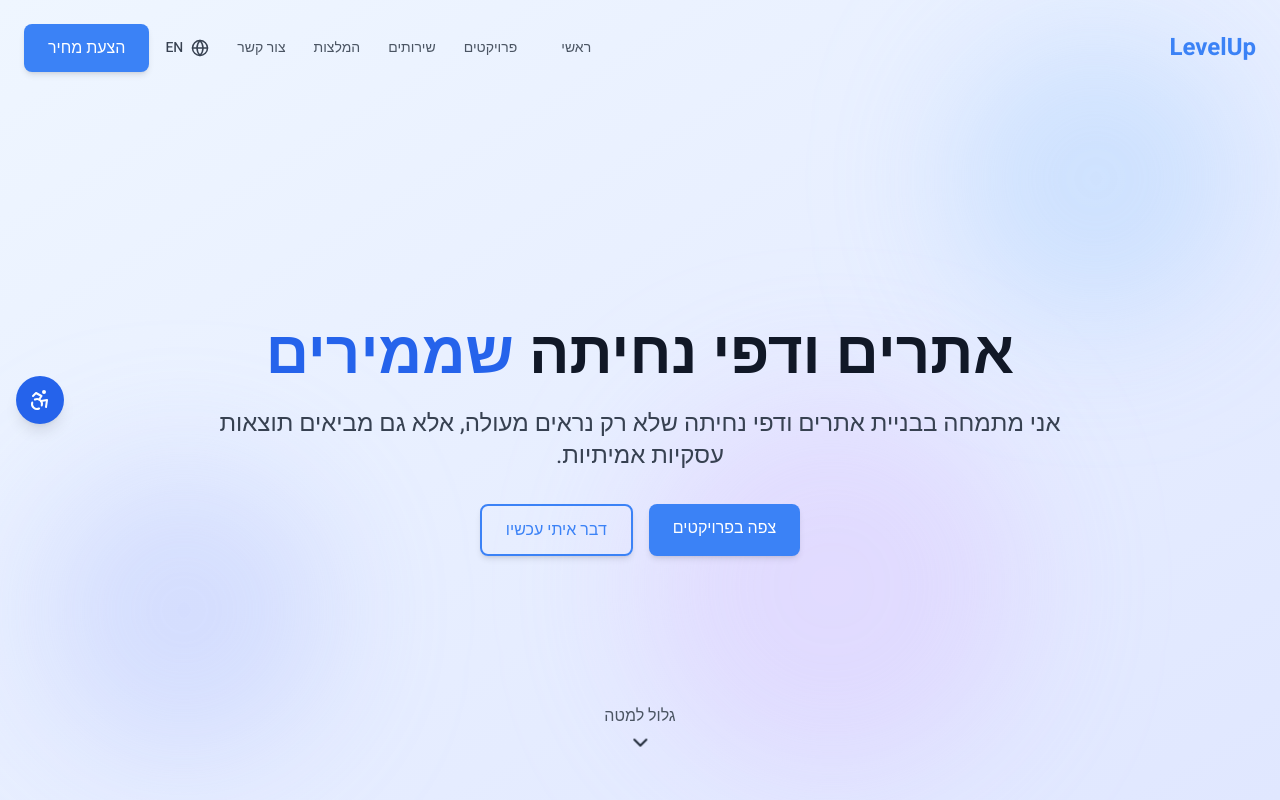
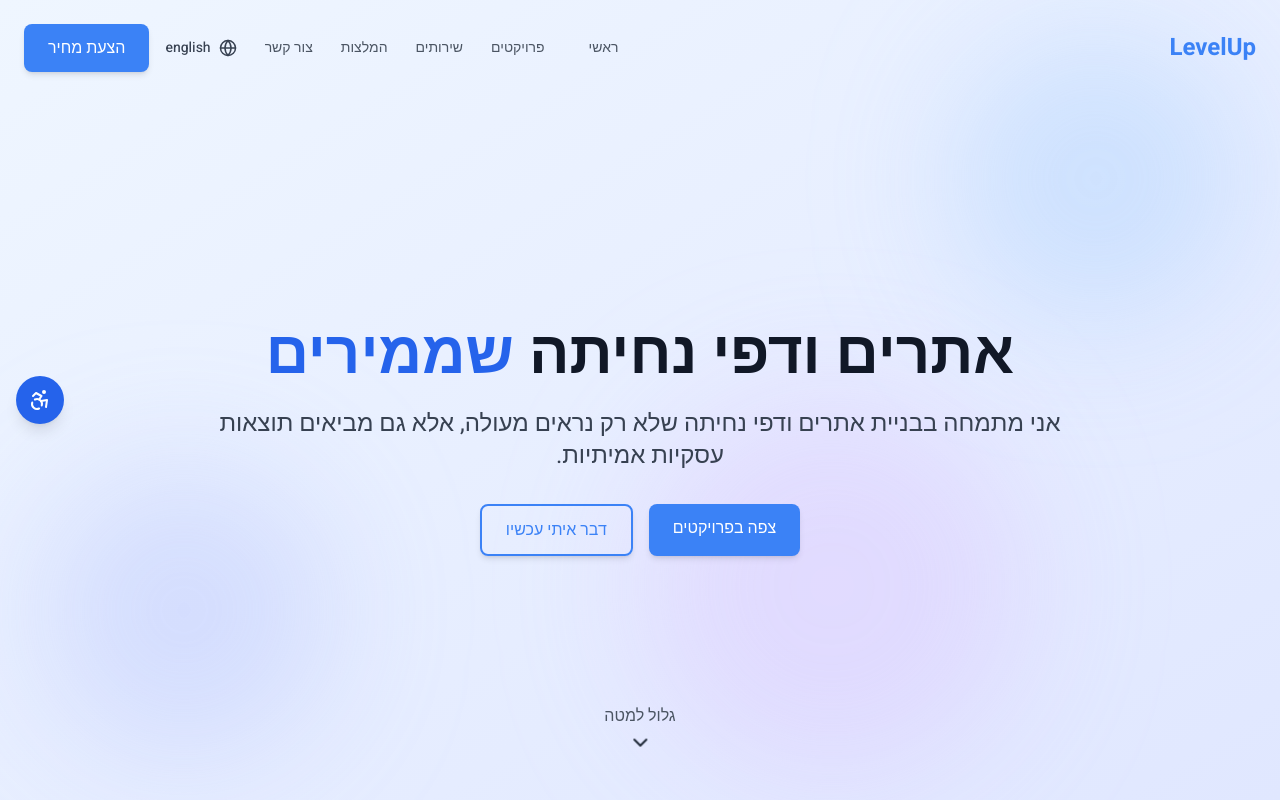
Before and after one commit to Urielvais/buildWeb, a React (Vite) app: page / in a window 1280 px wide. Shown: the top 800 px of the page. Built offline with nearby package versions, Linux system fonts and the light colour scheme.

Commit message:
Updated LanguageToggle.tsx

```diff
--- a/src/components/LanguageToggle.tsx
+++ b/src/components/LanguageToggle.tsx
@@ -21,7 +21,7 @@ const LanguageToggle: React.FC = () => {
       aria-label={`Switch to ${language === 'he' ? 'English' : 'Hebrew'}`}
     >
       <Globe size={18} />
-      <span>{language === 'he' ? 'EN' : 'עב'}</span>
+      <span>{language === 'he' ? 'english' : 'עברית'}</span>
     </button>
   );
 };
```
